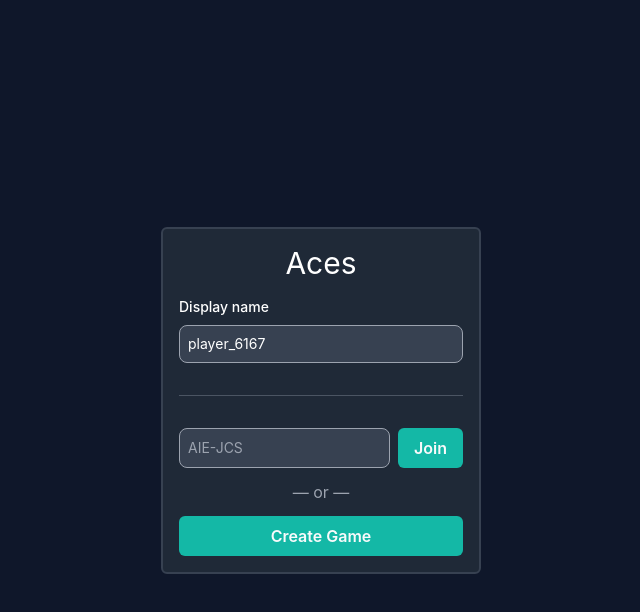
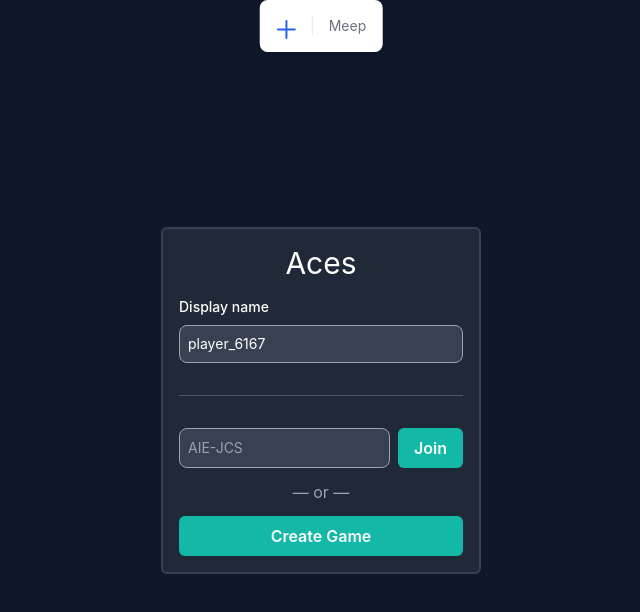
Before and after one commit to tfritzy/aces-web, a React (Create React App) app: page /game/1 in a window 1280 px wide. Shown: the top 612 px of the page, without its empty margins (319-959 px from the left). Built offline with nearby package versions, Linux system fonts and the light colour scheme.

Commit message:
Some more event handling and starting on toasts

```diff
--- a/src/Game/Board.tsx
+++ b/src/Game/Board.tsx
@@ -8,6 +8,8 @@ import { Lobby } from "Game/Lobby";
 import { GameMenu } from "GameMenu/GameMenu";
 import Cookies from "universal-cookie";
 import { PlayingCard } from "Game/PlayingCard";
+import { get } from "http";
+import { Toast } from "components/Toast";
 
 export const NULL_HELD_INDEX = -3;
 export const DECK_HELD_INDEX = -2;
@@ -39,10 +41,17 @@ export const Board = () => {
   const [dropSlotIndex, setDropSlotIndex] = React.useState<number | null>(null);
   const [pile, setPile] = useState<Card[]>([]);
   const [deckSize, setDeckSize] = useState<number>(1);
-  const [heldCards, setHandCards] = React.useState<Card[]>([]);
+  const [heldCards, setHandCards] = React.useState<Card[]>([
+    getCard(CardType.JACK_OF_DIAMONDS, 0),
+    getCard(CardType.JACK_OF_DIAMONDS, 1),
+    getCard(CardType.JACK_OF_DIAMONDS, 2),
+    getCard(CardType.JACK_OF_DIAMONDS, 3),
+  ]);
   const [gameState, setGameState] = useState<GameState>(GameState.None);
   const [websocket, setWebsocket] = React.useState<WebSocket | null>(null);
   const [players, setPlayers] = useState<string[]>([]);
+  const [turnIndex, setTurnIndex] = useState<number>(0);
+  const [roundIndex, setRoundIndex] = useState<number>(0);
 
   const handleMessage = React.useCallback(
     (message: Message) => {
@@ -64,6 +73,12 @@ export const Board = () => {
             const card = getCard(message.card, 0);
             setPile([...pile, card]);
           }
+          break;
+        case EventType.RoundStart:
+          setRoundIndex(message.round);
+          break;
+        case EventType.TurnStart:
+          setTurnIndex(message.turnIndex);
           break;
         default:
           console.error("unhandled message", message);
@@ -241,6 +256,8 @@ export const Board = () => {
 
   if (gameState === GameState.None) {
     return (
+      <>
+        <Toast message="Meep" icon="error" />
         <GameMenu
           userId={userId}
           displayName={displayName}
@@ -252,11 +269,16 @@ export const Board = () => {
             setGameState(GameState.Lobby);
           }}
         />
+      </>
     );
   }
 
   return (
     <div className="w-full h-full">
+      <div className="text-white">
+        <div>Current turn: {players[turnIndex] || "No one"}</div>
+        <div>Current round: {roundIndex}</div>
+      </div>
       <div className="absolute top-1/4 left-1/2 transform -translate-x-1/2 -translate-y-1/2">
         <div className="flex flex-row space-x-8">
           <Deck heldIndex={heldIndex} setHeldIndex={setHeldIndex} />
--- a/src/Game/Deck.tsx
+++ b/src/Game/Deck.tsx
@@ -12,7 +12,6 @@ type DeckProps = {
 };
 
 export const Deck = (props: DeckProps) => {
-  console.log("card back", cardBack);
 
   return (
     <PlayingCard
--- a/src/Game/Dock.tsx
+++ b/src/Game/Dock.tsx
@@ -56,7 +56,7 @@ export const Dock = (props: DockProps) => {
 
   return (
     <div
-      className="absolute bottom-10 flex items-stretch w-screen bg-white p-4 shadow-inner"
+      className="absolute bottom-10 flex justify-center w-full bottom-10 bg-white p-4 shadow-inner"
       onDrop={props.onDrop}
       onDragOver={handleDrag}
       ref={parent}
--- a/src/Game/Events.tsx
+++ b/src/Game/Events.tsx
@@ -20,10 +20,12 @@ export type StartGameEvent = {
 
 export type TurnStartEvent = {
   type: EventType.TurnStart;
+  turnIndex: number;
 };
 
 export type RoundStartEvent = {
   type: EventType.RoundStart;
+  round: number;
 };
 
 export type DiscardEvent = {
--- /dev/null
+++ b/src/components/Toast.tsx
@@ -0,0 +1,46 @@
+import React from "react";
+
+type Icon = "error";
+
+type ToastProps = {
+  message: string;
+  icon: Icon;
+};
+
+const getIcon = (icon: Icon) => {
+  switch (icon) {
+    case "error":
+      return (
+        <path
+          stroke="currentColor"
+          stroke-linecap="round"
+          stroke-linejoin="round"
+          stroke-width="2"
+          d="M6 18L18 6M6 6l12 12"
+        />
+      );
+    default:
+      return "text-blue-600 dark:text-blue-500";
+  }
+};
+
+export const Toast = (props: ToastProps) => (
+  <div className="absolute top-0 left-1/2 transform -translate-x-1/2">
+    <div
+      id="toast-simple"
+      className="flex items-center w-full max-w-xs p-4 space-x-4 text-gray-500 bg-white divide-x divide-gray-200 rounded-lg shadow dark:text-gray-400 dark:divide-gray-700 space-x dark:bg-gray-800"
+      role="alert"
+    >
+      <svg
+        className="w-5 h-5 text-blue-600 dark:text-blue-500 rotate-45"
+        aria-hidden="true"
+        xmlns="http://www.w3.org/2000/svg"
+        fill="none"
+        viewBox="0 0 18 20"
+      >
+        {getIcon(props.icon)}
+      </svg>
+      <div className="pl-4 text-sm font-normal">{props.message}</div>
+    </div>
+  </div>
+);
```
Lines whose indentation alone changed are shown as unchanged.
